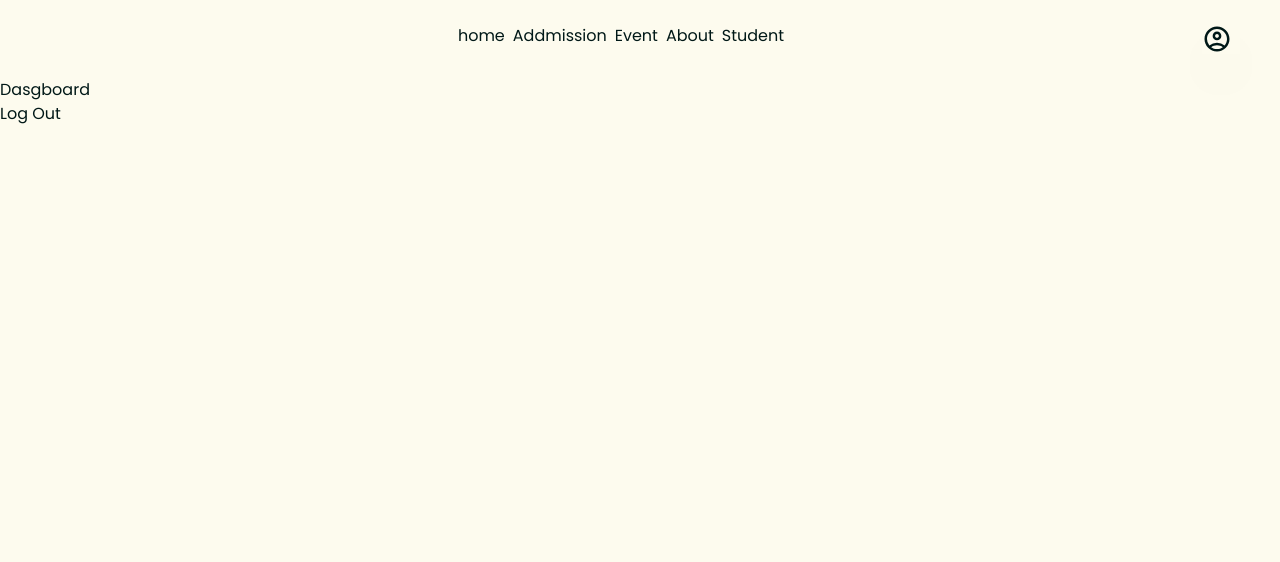
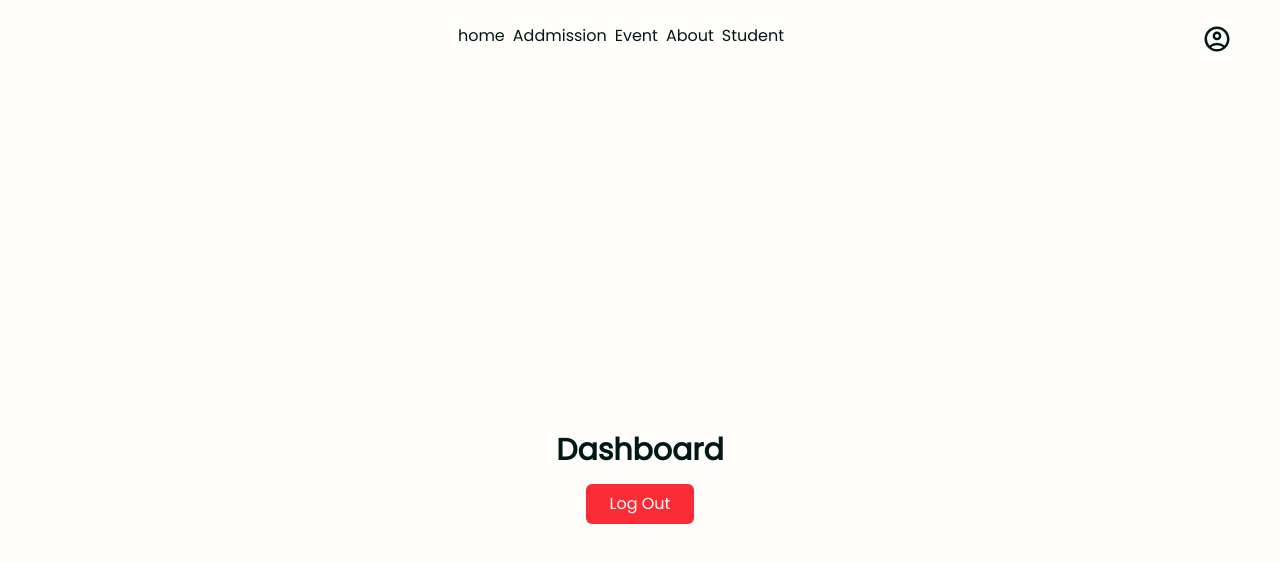
Before and after one commit to marmiju/nids.com, a Next.js app: page /profile in a window 1280 px wide. Shown: the top 562 px of the page. Built offline with nearby package versions, Linux system fonts and the light colour scheme.

Commit message:
aboute initialize

```diff
--- /dev/null
+++ b/app/about/page.tsx
@@ -0,0 +1,12 @@
+import React from 'react'
+
+const page = () => {
+    return (
+        <div className='max-w-[1200px] mx-auto '>
+            <div className='w-full color-orange h-96 grid justify-center items-center text-4xl rounded-2xl text-white font-semibold'>
+                <h1 className='text-center text-xl'>About Nids</h1>
+            </div>
+        </div>
+    )
+}
+export default page
--- a/app/globals.css
+++ b/app/globals.css
@@ -3,7 +3,7 @@
 
 
 :root {
-  --background: #FDFBEE;
+  --background: #fffefb;
   --foreground: #001817;
 }
 
--- a/app/profile/page.tsx
+++ b/app/profile/page.tsx
@@ -1,28 +1,49 @@
 "use client";
+import { useState } from "react";
 import { useRouter } from "next/navigation";
-
-interface User {
-    userId: number;
-    username: string;
-}
 
 export default function Dashboard() {
     const router = useRouter();
+    const [showModal, setShowModal] = useState(false);
 
-    const Logout = () => {
-        localStorage.removeItem('token')
-        router.replace('/')
-    }
+    const handleLogout = () => {
+        localStorage.removeItem("token");
+        router.replace("/");
+    };
 
     return (
-        <div>
-            <h1>Dasgboard</h1>
+        <div className="min-h-screen flex flex-col items-center justify-center">
+            <h1 className="text-3xl font-bold mb-4">Dashboard</h1>
             <button
-                className="cursor-pointer"
-                onClick={Logout}
+                className="bg-red-500 text-white px-6 py-2 rounded-md hover:bg-red-700 transition"
+                onClick={() => setShowModal(true)}
             >
                 Log Out
             </button>
+
+            {/* Modal */}
+            {showModal && (
+                <div className="fixed inset-0 bg-transparent border bg-opacity-40 backdrop-blur-sm flex items-center justify-center z-50">
+                    <div className=" rounded-xl p-6 w-[90%] max-w-md shadow-lg relative">
+                        <h2 className="text-xl font-semibold mb-4 text-gray-800">Confirm Logout</h2>
+                        <p className="text-gray-600 mb-6">Are you sure you want to log out?</p>
+                        <div className="flex justify-end gap-3">
+                            <button
+                                className="px-4 py-2 rounded-md bg-white hover:bg-gray-300 text-gray-700 transition"
+                                onClick={() => setShowModal(false)}
+                            >
+                                Cancel
+                            </button>
+                            <button
+                                className="px-4 py-2 rounded-md bg-red-500 hover:bg-red-600 text-white transition"
+                                onClick={handleLogout}
+                            >
+                                Log Out
+                            </button>
+                        </div>
+                    </div>
+                </div>
+            )}
         </div>
     );
 }
```
